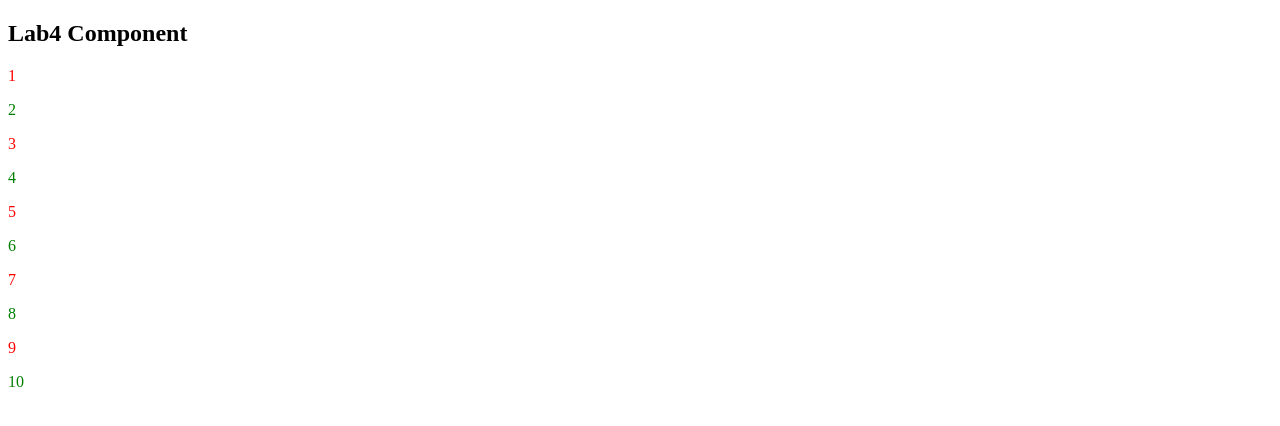
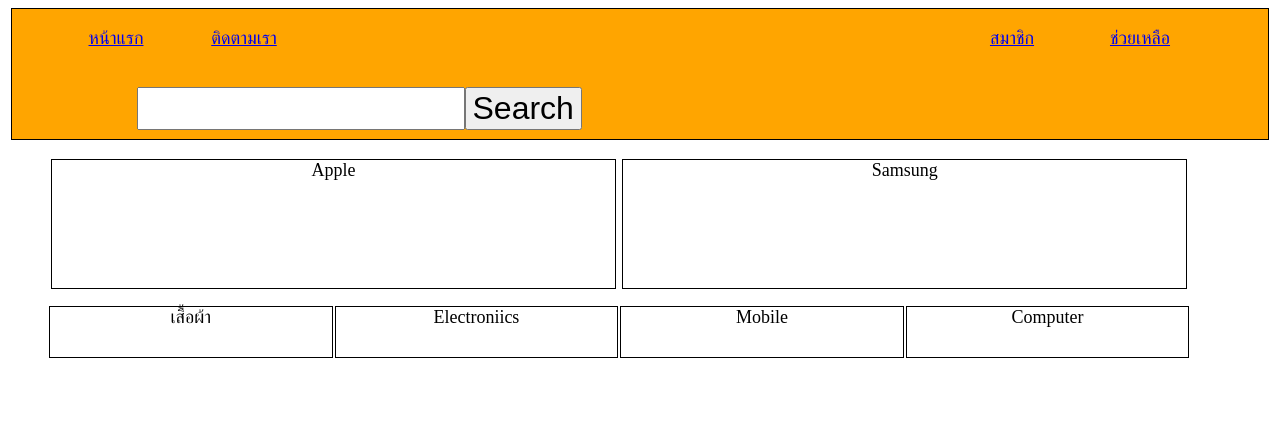
Before and after one commit to samartka/learn_angular, an Angular app: page / in a window 1280 px wide. Shown: the top 426 px of the page. Built offline with nearby package versions, Linux system fonts and the light colour scheme.

Commit message:
Chapter 13 Homework 1

```diff
--- a/src/app/app.component.html
+++ b/src/app/app.component.html
@@ -2,12 +2,12 @@
 
 
 
-    <!-- <app-home [title]="'home component'"></app-home>  -->
+    <app-home [title]="'home component'"></app-home>
 
 
 
     <!-- <app-counting [title]="'Counting component'"></app-counting> -->
-    <app-lab4 [title]="'Lab 4 component'"></app-lab4>
+    <!-- <app-lab4 [title]="'Lab 4 component'"></app-lab4> -->
     <!-- <app-navbar></app-navbar>
     <app-topbanner></app-topbanner>
     <app-categorymenu></app-categorymenu> -->
```
